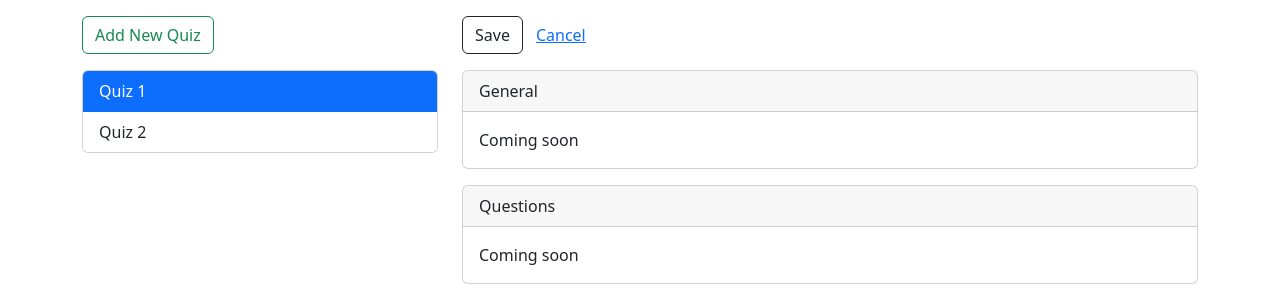
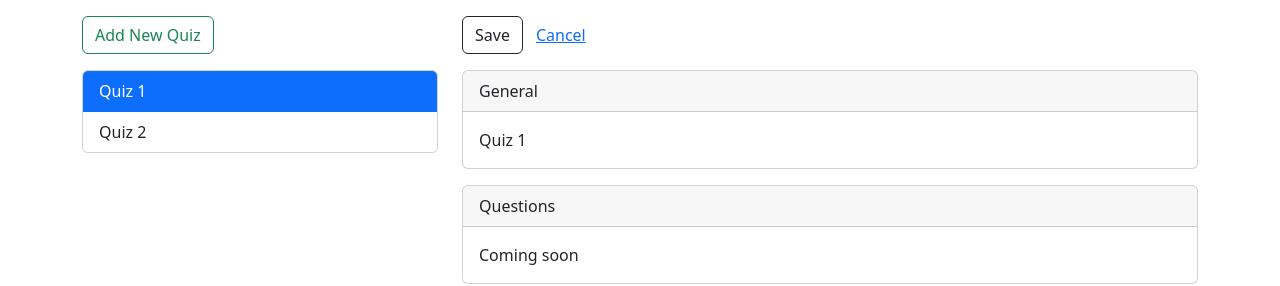
Before and after one commit to tsteelematc/quiz-editor-22f, an Angular app: page / in a window 1280 px wide. Both pictures are taken after a click on the button "Quiz 1". Shown: the top 286 px of the page. Built offline with nearby package versions, Linux system fonts and the light colour scheme.

Commit message:
Showing quiz name in details...

```diff
--- a/src/app/app.component.html
+++ b/src/app/app.component.html
@@ -33,7 +33,7 @@
           General
         </div>
         <div class="card-body">
-          Coming soon
+          {{ selectedQuiz.quizName }}
         </div>
       </div>
       <div class="card mt-3">
```
